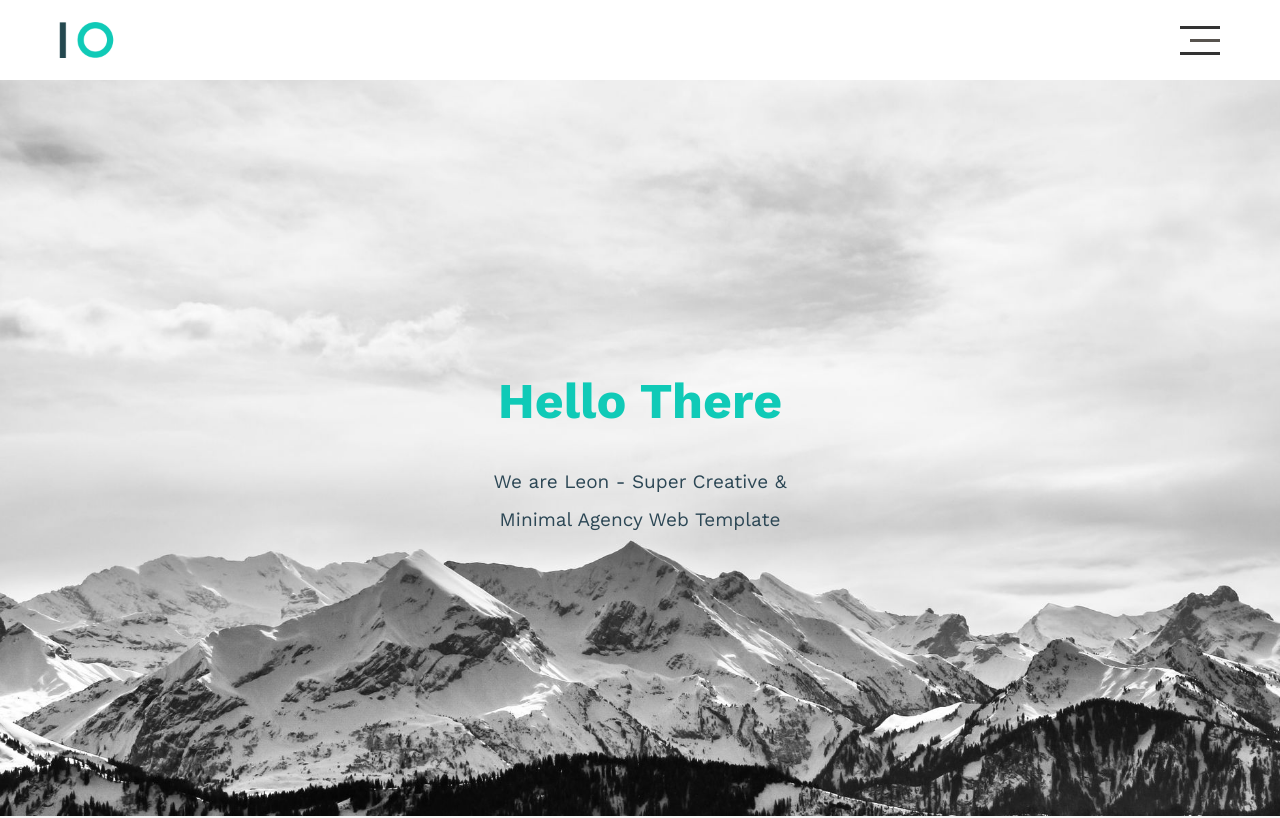
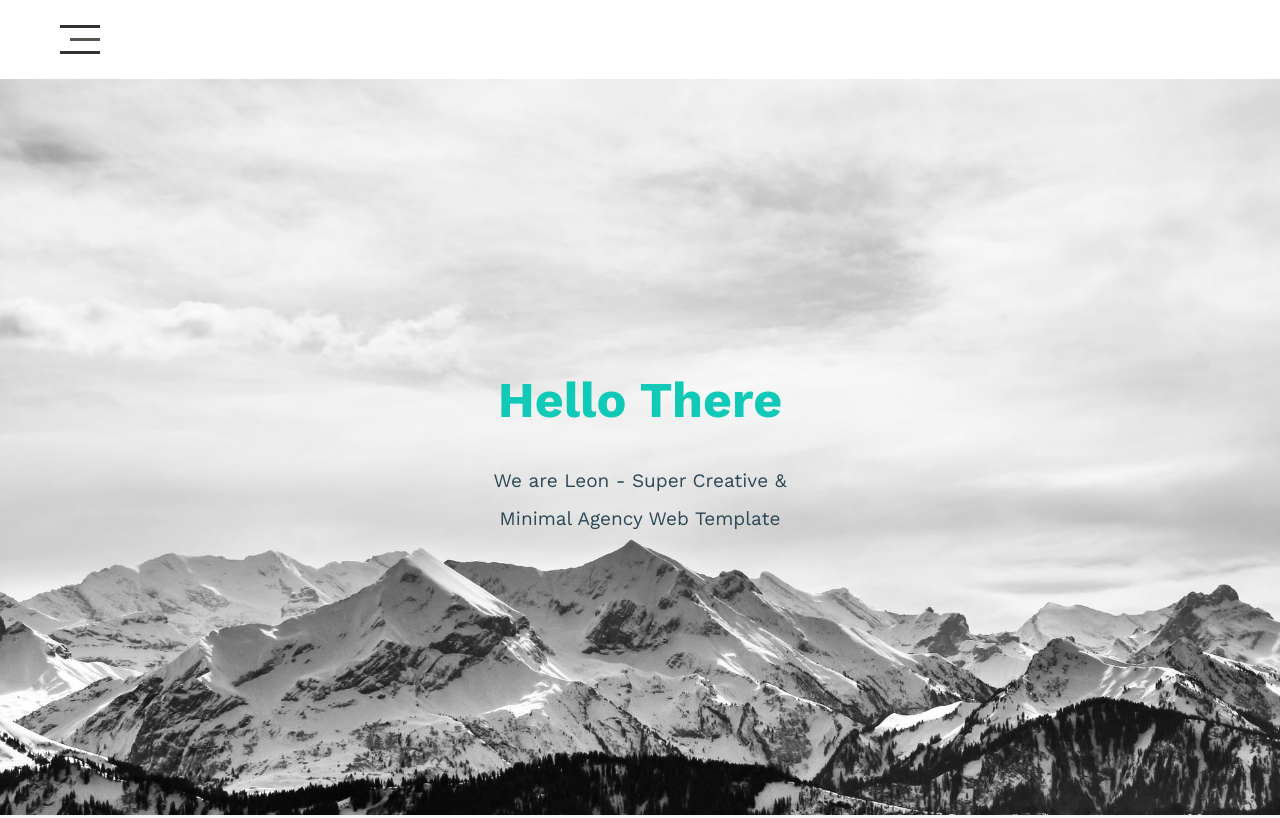
Before and after one commit to Abdullah-Ali-Alarwi/my-template, a plain HTML site: page index.html in a window 1280 px wide. Shown: the top 818 px of the page. Drawn offline with nearby package versions, Linux system fonts and the light colour scheme; a web font is replaced by a local one.

Commit message:
Update index.html

```diff
--- a/index.html
+++ b/index.html
@@ -21,7 +21,7 @@
   <body>
     <div class="header">
       <div class="container">
-        <img class="logo" src="imge/logo.png" alt="" />
+<!--         <img class="logo" src="imge/logo.png" alt="" /> -->
         <div class="links">
           <span class="icon">
             <span></span>
```
